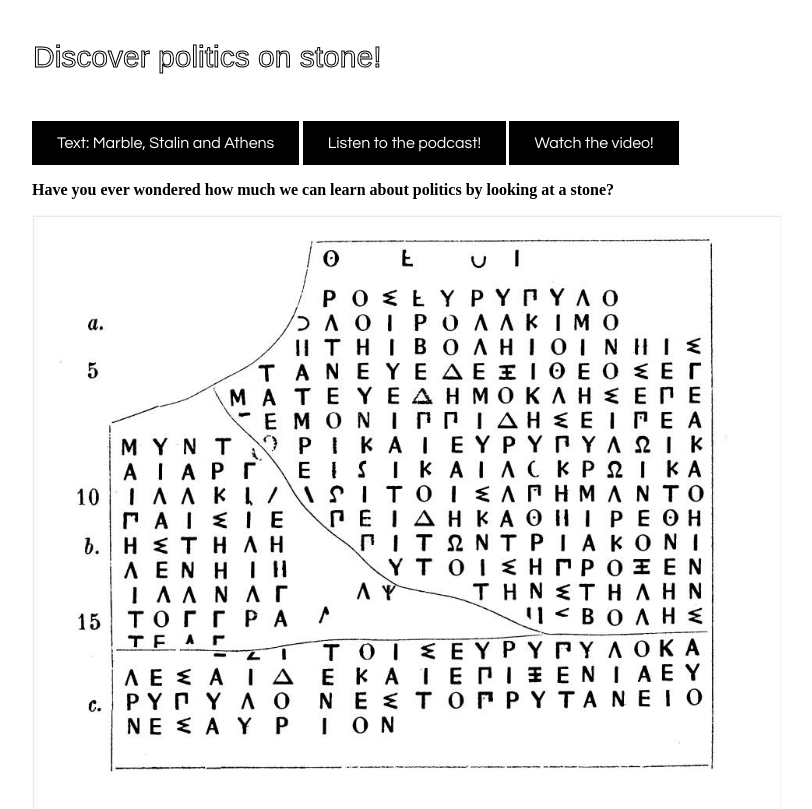
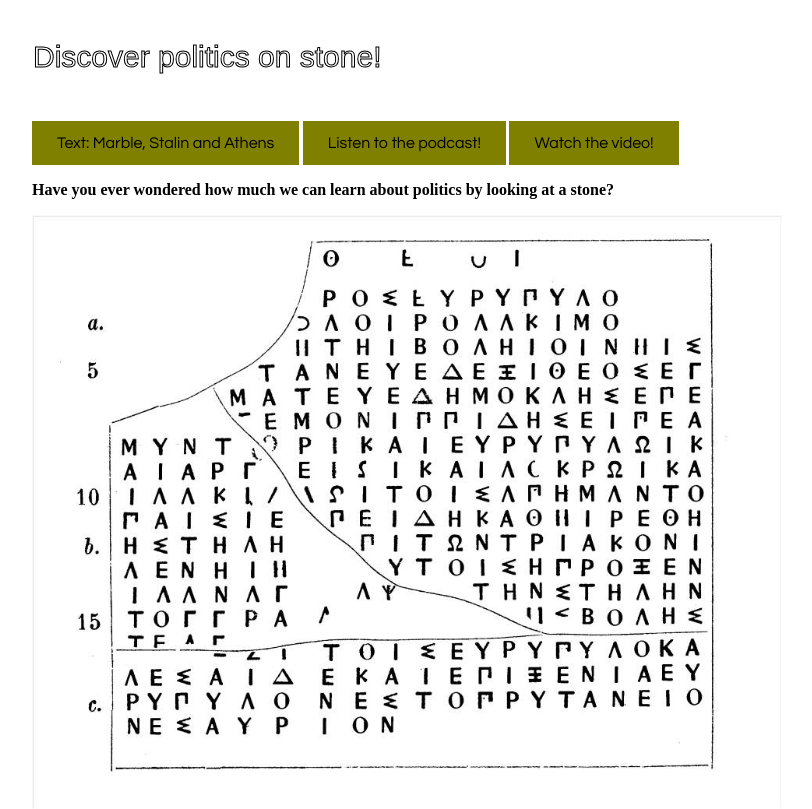
Before and after one commit to Michal-NLPL/hello-world, a plain HTML site: page index.html in a window 1280 px wide. Shown: the top 809 px of the page, without its empty margins (233-1045 px from the left). Drawn offline with Linux system fonts and the light colour scheme; a web font is replaced by a local one.

Commit message:
Update index.html

```diff
--- a/index.html
+++ b/index.html
@@ -21,8 +21,8 @@ ctx.strokeText("Discover politics on stone!",00,50);
 
    <style>
 a:link, a:visited {
-    background-color: #000000;
-    color: white;
+    background-color: #808000;
+    color: black;
     padding: 14px 25px;
     text-align: center;
     text-decoration: none;
@@ -31,12 +31,12 @@ a:link, a:visited {
 
 
 a:hover, a:active {
-    background-color: blue;
+    background-color: white;
 }
 
 a:link, a:visited {
-    background-color: #000000;
-    color: white;
+    background-color: #808000;
+    color: black;
     padding: 14px 25px;
     text-align: center;
     text-decoration: none;
@@ -45,7 +45,7 @@ a:link, a:visited {
 
 
 a:hover, a:active {
-    background-color: blue;
+    background-color: white;
 }
 </style>
 
```
